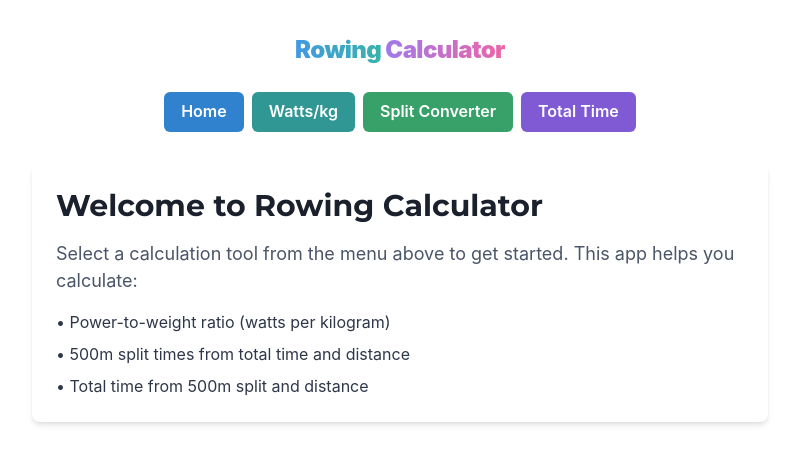
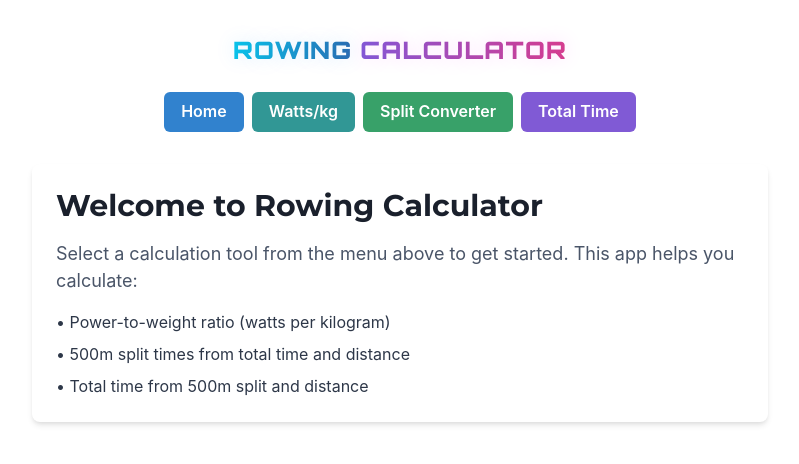
Before and after one commit to kruton/rowing-calculator, a React (Vite) app: page / in a window 1280 px wide. Shown: the top 464 px of the page, without its empty margins (240-1039 px from the left). Built offline with nearby package versions, Linux system fonts and the light colour scheme.

Commit message:
Change logo font to Orbitron

```diff
--- a/index.html
+++ b/index.html
@@ -5,7 +5,7 @@
     <link rel="icon" type="image/svg+xml" href="/vite.svg" />
     <link rel="preconnect" href="https://fonts.googleapis.com">
     <link rel="preconnect" href="https://fonts.gstatic.com" crossorigin>
-    <link href="https://fonts.googleapis.com/css2?family=Montserrat:wght@400;700;900&display=swap" rel="stylesheet">
+    <link href="https://fonts.googleapis.com/css2?family=Montserrat:wght@400;700;900&family=Orbitron:wght@400;600;900&display=swap" rel="stylesheet">
     <meta name="viewport" content="width=device-width, initial-scale=1.0" />
     <title>Rowing Calculator</title>
   </head>
--- a/src/App.jsx
+++ b/src/App.jsx
@@ -1,4 +1,4 @@
-import { BrowserRouter as Router, Routes, Route, Link, useNavigate } from 'react-router-dom'
+import { BrowserRouter as Router, Routes, Route, Link, useNavigate, useLocation } from 'react-router-dom'
 import {
   ChakraProvider,
   Box,
@@ -18,6 +18,7 @@ import {
   useDisclosure,
   IconButton,
   Text,
+  Fade,
 } from '@chakra-ui/react'
 import { HamburgerIcon } from '@chakra-ui/icons'
 import { extendTheme } from '@chakra-ui/react'
@@ -29,6 +30,7 @@ import Home from './components/Home'
 const theme = extendTheme({
   fonts: {
     heading: "'Montserrat', sans-serif",
+    logo: "'Orbitron', sans-serif",
   },
   breakpoints: {
     sm: '30em',
@@ -86,18 +88,23 @@ function NavigationContent({ onNavigate, isMobile }) {
   )
 }
 
-function App() {
+// Wrapper component to add transitions
+function AnimatedRoute({ children }) {
+  const location = useLocation()
+  return (
+    <Fade in={true} key={location.pathname}>
+      <Box>
+        {children}
+      </Box>
+    </Fade>
+  )
+}
+
+function AppContent() {
   const [isMobile] = useMediaQuery("(max-width: 48em)")
   const { isOpen, onOpen, onClose } = useDisclosure()
 
-  // Detect if we're in the GitHub Pages subdirectory
-  const basename = window.location.pathname.startsWith('/rowing-calculator')
-    ? '/rowing-calculator'
-    : ''
-
   return (
-    <ChakraProvider theme={theme}>
-      <Router basename={basename}>
     <Flex width={"100vw"} height={"100vh"} alignContent={"center"} justifyContent={"center"}>
       <Box minH="100vh" py={[4, 8]} px={[2, 4]}>
         <Container maxW="container.md">
@@ -116,21 +123,27 @@ function App() {
                 <Text
                   as="span"
                   fontSize={["xl", "2xl"]}
-                      fontWeight="black"
-                      bgGradient="linear(to-r, blue.400, teal.400)"
+                  fontFamily="logo"
+                  fontWeight="900"
+                  bgGradient="linear(to-r, cyan.400, blue.600)"
                   bgClip="text"
-                      letterSpacing="tight"
-                      mr={1}
+                  letterSpacing="wider"
+                  textTransform="uppercase"
+                  mr={2}
+                  style={{ textShadow: '0 0 20px rgba(0,149,255,0.15)' }}
                 >
                   Rowing
                 </Text>
                 <Text
                   as="span"
                   fontSize={["xl", "2xl"]}
-                      fontWeight="black"
-                      bgGradient="linear(to-r, purple.400, pink.400)"
+                  fontFamily="logo"
+                  fontWeight="900"
+                  bgGradient="linear(to-r, purple.500, pink.500)"
                   bgClip="text"
-                      letterSpacing="tight"
+                  letterSpacing="wider"
+                  textTransform="uppercase"
+                  style={{ textShadow: '0 0 20px rgba(255,0,255,0.15)' }}
                 >
                   Calculator
                 </Text>
@@ -148,10 +161,38 @@ function App() {
               mx="auto"
             >
               <Routes>
-                    <Route path="/" element={<Home isMobile={isMobile} />} />
-                    <Route path="/watts-per-kg" element={<WattsPerKg />} />
-                    <Route path="/split-converter" element={<SplitConverter />} />
-                    <Route path="/total-time" element={<TotalTimeCalculator />} />
+                <Route
+                  path="/"
+                  element={
+                    <AnimatedRoute>
+                      <Home isMobile={isMobile} />
+                    </AnimatedRoute>
+                  }
+                />
+                <Route
+                  path="/watts-per-kg"
+                  element={
+                    <AnimatedRoute>
+                      <WattsPerKg />
+                    </AnimatedRoute>
+                  }
+                />
+                <Route
+                  path="/split-converter"
+                  element={
+                    <AnimatedRoute>
+                      <SplitConverter />
+                    </AnimatedRoute>
+                  }
+                />
+                <Route
+                  path="/total-time"
+                  element={
+                    <AnimatedRoute>
+                      <TotalTimeCalculator />
+                    </AnimatedRoute>
+                  }
+                />
               </Routes>
             </Box>
           </VStack>
@@ -171,8 +212,21 @@ function App() {
         </Drawer>
       )}
     </Flex>
+  )
+}
+
+function App() {
+  // Detect if we're in the GitHub Pages subdirectory
+  const basename = window.location.pathname.startsWith('/rowing-calculator')
+    ? '/rowing-calculator'
+    : ''
+
+  return (
+    <ChakraProvider theme={theme}>
+      <Router basename={basename}>
+        <AppContent />
       </Router>
-    </ChakraProvider >
+    </ChakraProvider>
   )
 }
 
```
Lines whose indentation alone changed are shown as unchanged.
